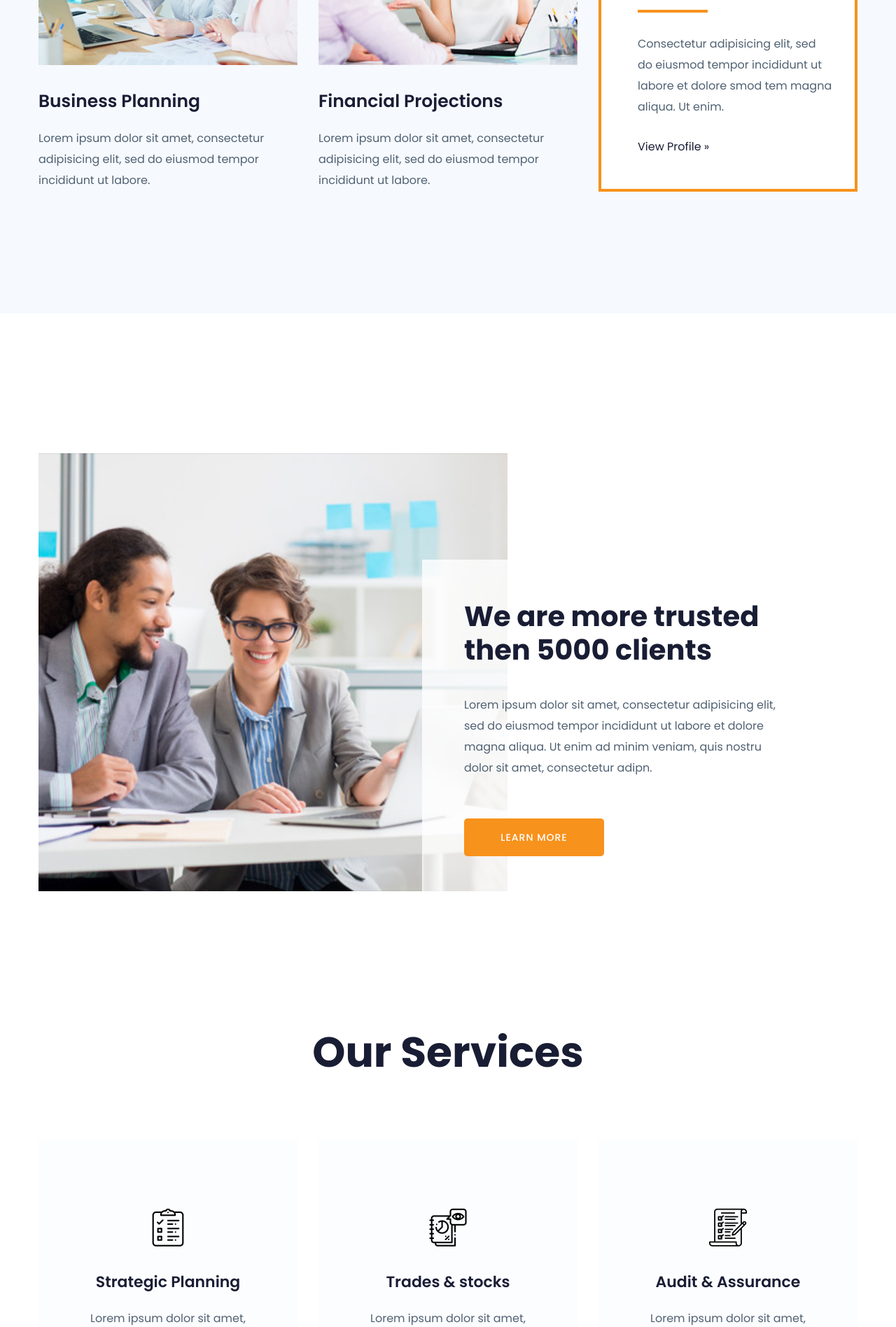
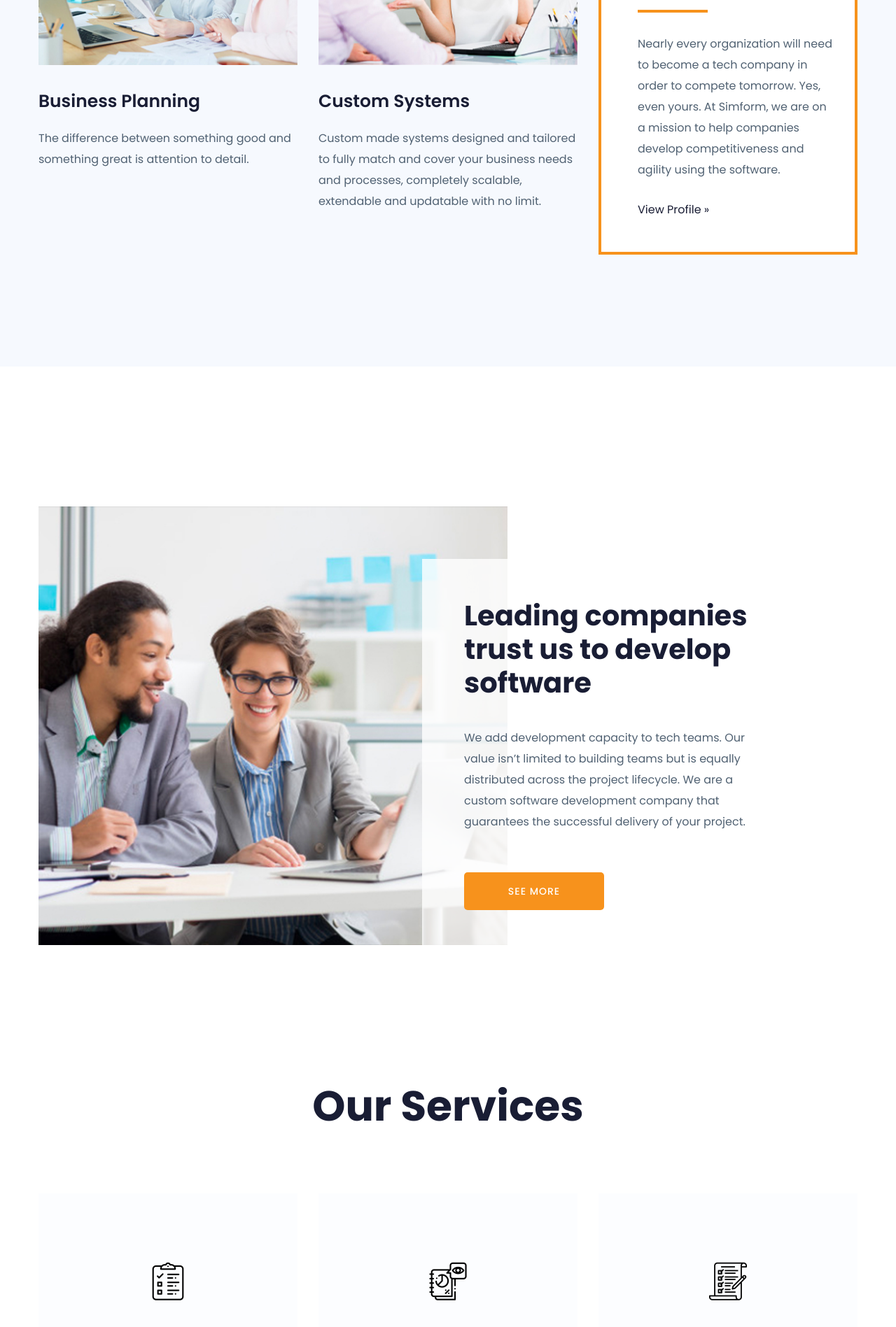
Before and after one commit to AmrMossad93/EMD4IT-Official-Website, an Angular app: page / in a window 1280 px wide. Shown: the part 1120-3017 px from the top of the page at 70% size. Built offline with nearby package versions, Linux system fonts and the light colour scheme.

Commit message:
HomePage

```diff
--- a/src/app/Pages/home-page/home-page.component.html
+++ b/src/app/Pages/home-page/home-page.component.html
@@ -46,18 +46,18 @@
     <div class="row">
       <div class="col-xl-4 col-lg-4 col-md-6">
         <app-profile-card
-          [paragraph]="'Lorem ipsum dolor sit amet, consectetur adipisicing elit, sed do eiusmod tempor incididunt ut labore.'"
+          [paragraph]="'The difference between something good and something great is attention to detail.'"
           [title]="'Business Planning'" [imgPath]="'assets/Tools/img/team/team_1.jpg'" [route]="''"></app-profile-card>
       </div>
       <div class="col-xl-4 col-lg-4 col-md-6">
         <app-profile-card
-          [paragraph]="'Lorem ipsum dolor sit amet, consectetur adipisicing elit, sed do eiusmod tempor incididunt ut labore.'"
-          [title]="'Financial Projections'" [imgPath]="'assets/Tools/img/team/team_2.jpg'"
+          [paragraph]="' Custom made systems designed and tailored to fully match and cover your business needs and processes, completely scalable, extendable and updatable with no limit. '"
+          [title]="'Custom Systems'" [imgPath]="'assets/Tools/img/team/team_2.jpg'"
           [route]="''"></app-profile-card>
       </div>
       <div class="col-xl-4 col-lg-4 col-md-6">
-        <app-profile-back-last-card [route]="''" [title]="'What we do for you'"
-                                    [paragraph]="'Consectetur adipisicing elit, sed do eiusmod tempor incididunt ut labore et dolore smod tem magna aliqua. Ut enim.'"
+        <app-profile-back-last-card [route]="'projects'" [title]="'What we do for you'"
+                                    [paragraph]="'Nearly every organization will need to become a tech company in order to compete tomorrow. Yes, even yours. At Simform, we are on a mission to help companies develop competitiveness and agility using the software.'"
                                     [btnName]="'View Profile'"></app-profile-back-last-card>
       </div>
     </div>
@@ -76,10 +76,11 @@
       </div>
       <div class="col-xl-5 col-lg-5">
         <div class="trusted-caption">
-          <h2>We are more trusted then 5000 clients</h2>
-          <p>Lorem ipsum dolor sit amet, consectetur adipisicing elit, sed do eiusmod tempor incididunt ut labore et
-            dolore magna aliqua. Ut enim ad minim veniam, quis nostru dolor sit amet, consectetur adipn.</p>
-          <a href="#" class="btn trusted-btn">Learn More</a>
+          <h2>Leading companies trust us to develop software</h2>
+          <p>We add development capacity to tech teams. Our value isn’t limited to building teams but is equally
+            distributed across the project lifecycle. We are a custom software development company that guarantees the
+            successful delivery of your project.</p>
+          <a routerLink="/projects" class="btn trusted-btn">See More</a>
         </div>
       </div>
     </div>
@@ -101,17 +102,17 @@
     </div>
     <div class="row">
       <div class="col-xl-4 col-lg-4 col-md-6">
-        <app-service-card [title]="'Strategic Planning'"
-                          [paragraph]="'Lorem ipsum dolor sit amet, consectetur adipisicing elit, sed do eiusmod.'"
+        <app-service-card [title]="'Software'"
+                          [paragraph]="'Solve your unique business challenges by building custom software applications.'"
                           [iconClass]="'flaticon-checklist'"></app-service-card>
       </div>
       <div class="col-xl-4 col-lg-4 col-md-6">
-        <app-service-card [title]="'Trades & stocks'"
+        <app-service-card [title]="'Marketing'"
                           [paragraph]="'Lorem ipsum dolor sit amet, consectetur adipisicing elit, sed do eiusmod.'"
                           [iconClass]="'flaticon-audit'"></app-service-card>
       </div>
       <div class="col-xl-4 col-lg-4 col-md-6">
-        <app-service-card [title]="'Audit & Assurance'"
+        <app-service-card [title]="'Advertising'"
                           [paragraph]="'Lorem ipsum dolor sit amet, consectetur adipisicing elit, sed do eiusmod.'"
                           [iconClass]="'flaticon-checklist-1'"></app-service-card>
       </div>
@@ -134,12 +135,11 @@
       <div class="col-xl-4 col-lg-4 col-md-8">
         <div class="single-cases-info mb-30">
           <h3>Completed Cases</h3>
-          <p>Lorem ipsum dolor sit amet, consectetur adipisicing elit, sed do eiusmod tempor incididunt ut labore et
-            dolore magna ali
-            quUt enim ad minim veniam.
-            quis nostrud exercitation ullamco laboris
-            nierci si ut.</p>
-          <a href="gallery.html" class="border-btn border-btn2">See more</a>
+          <p>Every app we design and develop is throughly researched and tested over and over again to ensure that our
+            clients and their clients have a wonderful experience.
+            <br>
+            Going through vigorous testing with focus groups based on the demo-graphics expected to be using it.</p>
+          <a routerLink="/projects" class="border-btn border-btn2">See more</a>
         </div>
       </div>
       <!-- OwL -->
```
